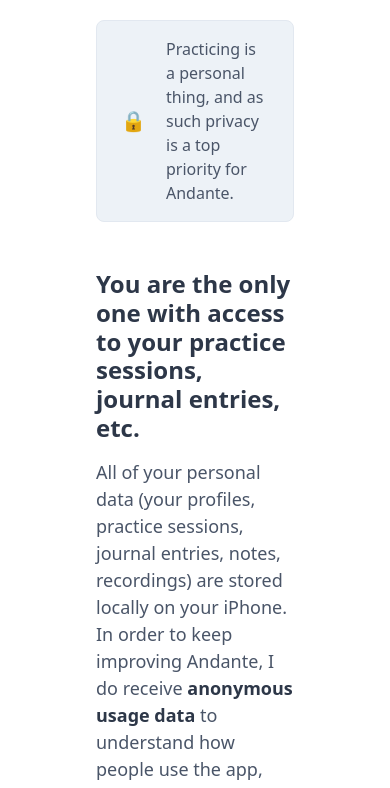
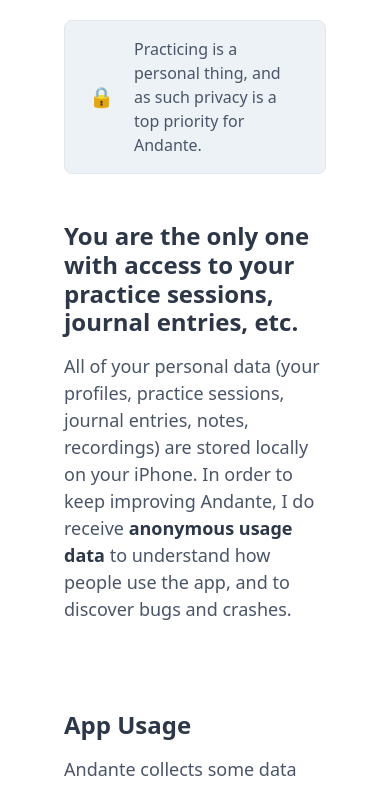
Before and after one commit to MilesV64/MilesV64.github.io, a Gatsby site: page /privacy in a window 390 px wide. Shown: the part 422-1210 px from the top of the page. Built offline with nearby package versions, Linux system fonts and the light colour scheme; Gatsby itself is replaced by a stand-in of ours.

Commit message:
changed margins

```diff
--- a/src/css/privacy.module.css
+++ b/src/css/privacy.module.css
@@ -10,6 +10,6 @@
 
 @media(max-width: 625px) {
     .margin {
-        margin: 0 3rem;
+        margin: 0 1rem;
     }
 }
```
